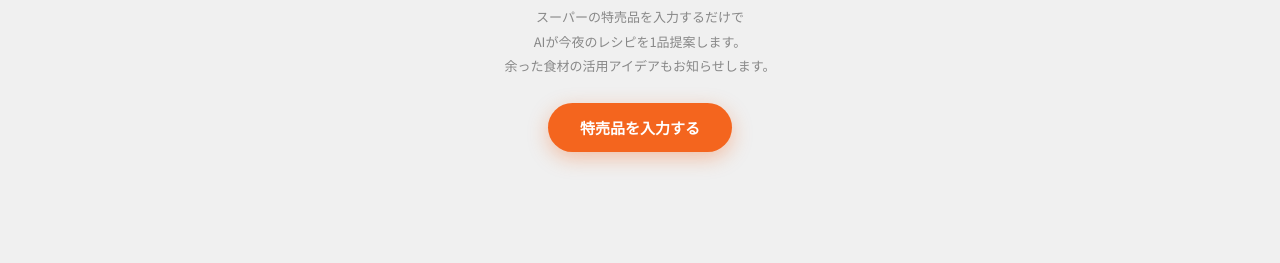
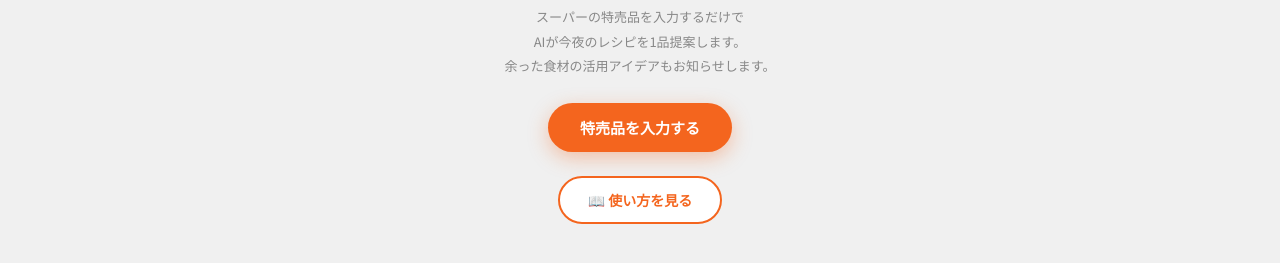
Before and after one commit to siki0524-a11y/tokubai-recipe-bot, a website: page tokubai-web.html in a window 1280 px wide. Shown: the part 257-520 px from the top of the page. Drawn offline with Linux system fonts and the light colour scheme.

Commit message:
Update tokubai-web.html

```diff
--- a/tokubai-web.html
+++ b/tokubai-web.html
@@ -309,6 +309,19 @@
     transition: transform 0.15s;
   }
   .welcome-start:hover { transform: translateY(-2px); }
+  .welcome-help {
+    background: white;
+    color: var(--orange);
+    border: 2px solid var(--orange);
+    padding: 12px 28px;
+    border-radius: 999px;
+    font-size: 14px;
+    font-weight: 700;
+    font-family: inherit;
+    cursor: pointer;
+    transition: all 0.15s;
+  }
+  .welcome-help:hover { background: var(--orange-light); }
 </style>
 </head>
 <body>
@@ -334,6 +347,8 @@
       <h2>今日の特売品は何ですか？</h2>
       <p>スーパーの特売品を入力するだけで<br>AIが今夜のレシピを1品提案します。<br>余った食材の活用アイデアもお知らせします。</p>
       <button class="welcome-start" onclick="startChat()">特売品を入力する</button>
+      <br><br>
+      <button class="welcome-help" onclick="showHelp()">📖 使い方を見る</button>
     </div>
   </div>
 
@@ -382,6 +397,14 @@ function getRecentCooked() {
 function saveStorage() {
   localStorage.setItem('ngFoods', JSON.stringify(state.ngFoods));
   localStorage.setItem('cookedRecipes', JSON.stringify(state.cookedRecipes));
+}
+
+// 使い方を表示
+function showHelp() {
+  document.getElementById('welcome').style.display = 'none';
+  document.getElementById('inputArea').style.display = 'block';
+  addBotMessage('📖 使い方ガイド\n\n【基本の使い方】\n1. 今日の特売品を入力して送信\n   例：鶏もも肉、大根、豆腐\n\n2. AIがレシピを1品提案します\n\n3. 作ったら「✅ 作った」をタップ\n   →1ヶ月同じレシピが出なくなります\n\n【便利な機能】\n🚫 NG食材：苦手な食材を登録して除外\n🔄 別のレシピ：違うレシピに変更\n↩️ リセット：食材を入力し直す\n🍱 余り食材：使わなかった食材の活用アイデアも自動提案\n\n準備ができたら特売品を入力してください！');
+  document.getElementById('inputBox').focus();
 }
 
 // チャット開始
```
